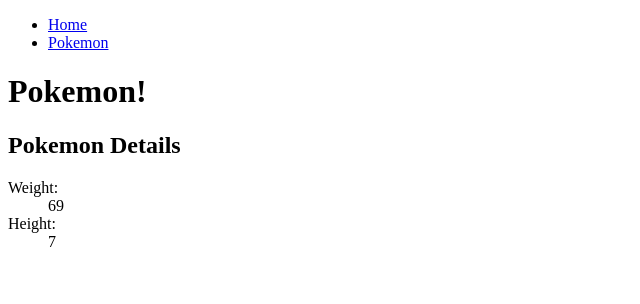
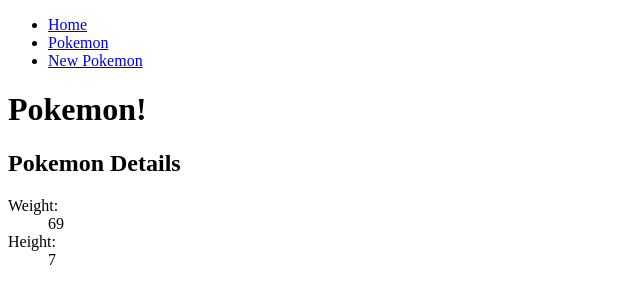
Before and after one commit to Ali-Hassan-2000/react-router-dom, a React app: page /pokemon/1 in a window 1280 px wide. Shown: the top 304 px of the page, without its empty margins (0-640 px from the left). Built offline with nearby package versions, Linux system fonts and the light colour scheme; the HTML template or start-up script is replaced by a standard one.

Commit message:
add Link to create form component

```diff
--- a/src/App.jsx
+++ b/src/App.jsx
@@ -3,6 +3,7 @@
 import PokemonList from './components/PokemonList/PokemonList.jsx';
 import NavBar from './components/NavBar/NavBar.jsx';
 import PokemonDetails from './components/PokemonDetails/PokemonDetails';
+import PokemonForm from './components/PokemonForm/PokemonForm';
 
 {/* Defining routes */}
 import { Route, Routes } from 'react-router';
@@ -31,8 +32,9 @@
         {/* <PokemonList pokemon={pokemon} /> */}
         <Route path="/pokemon" element={<PokemonList pokemon={pokemon} />} />
 
+        <Route path="/pokemon/new" element={<PokemonForm />} />
+
         <Route path="/pokemon/:pokemonId" element={<PokemonDetails pokemon={pokemon} />} />
-
 
         <Route path="*" element={<h2>Error 404, nothing here!</h2>} />
       </Routes>
--- a/src/components/NavBar/NavBar.jsx
+++ b/src/components/NavBar/NavBar.jsx
@@ -6,6 +6,7 @@
       <ul>
         <li> <Link to='/'>Home</Link> </li>
         <li> <Link to='/pokemon'>Pokemon</Link> </li>
+        <li> <Link to="/pokemon/new">New Pokemon</Link> </li>
       </ul>
     </nav>
   );
```
